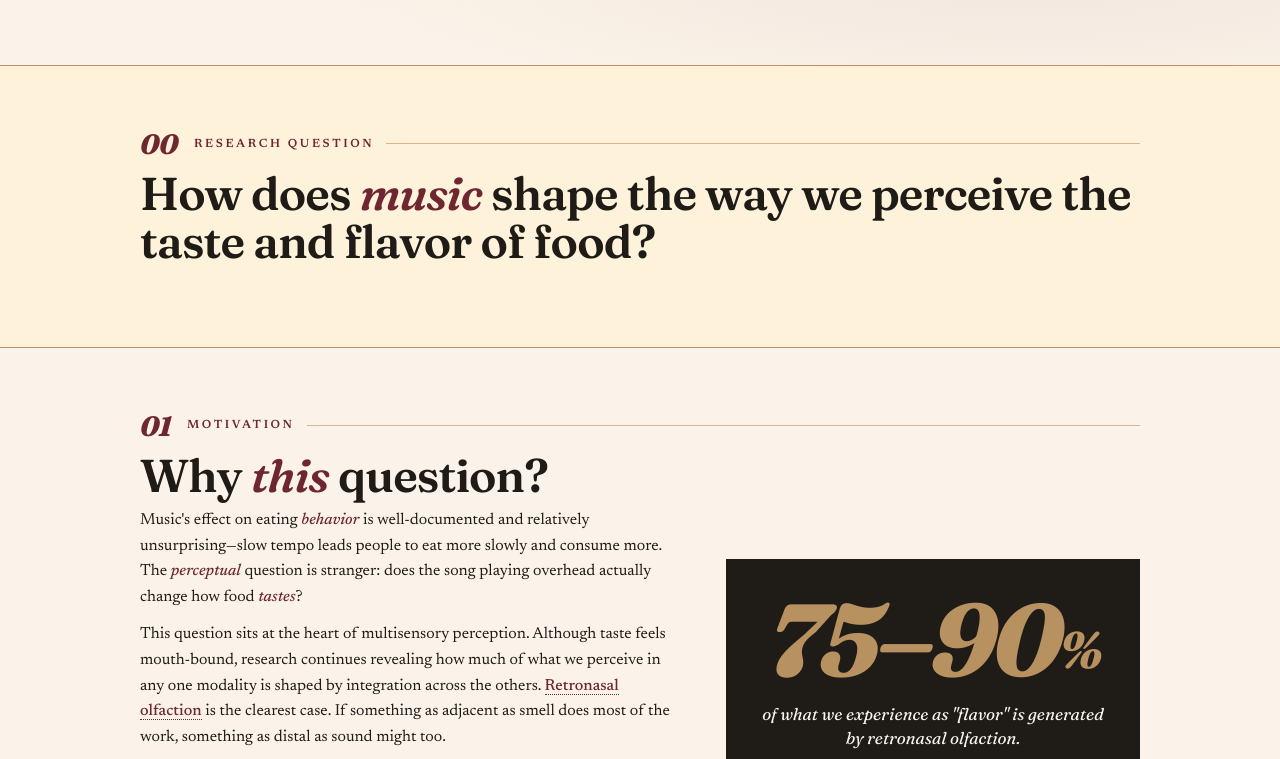
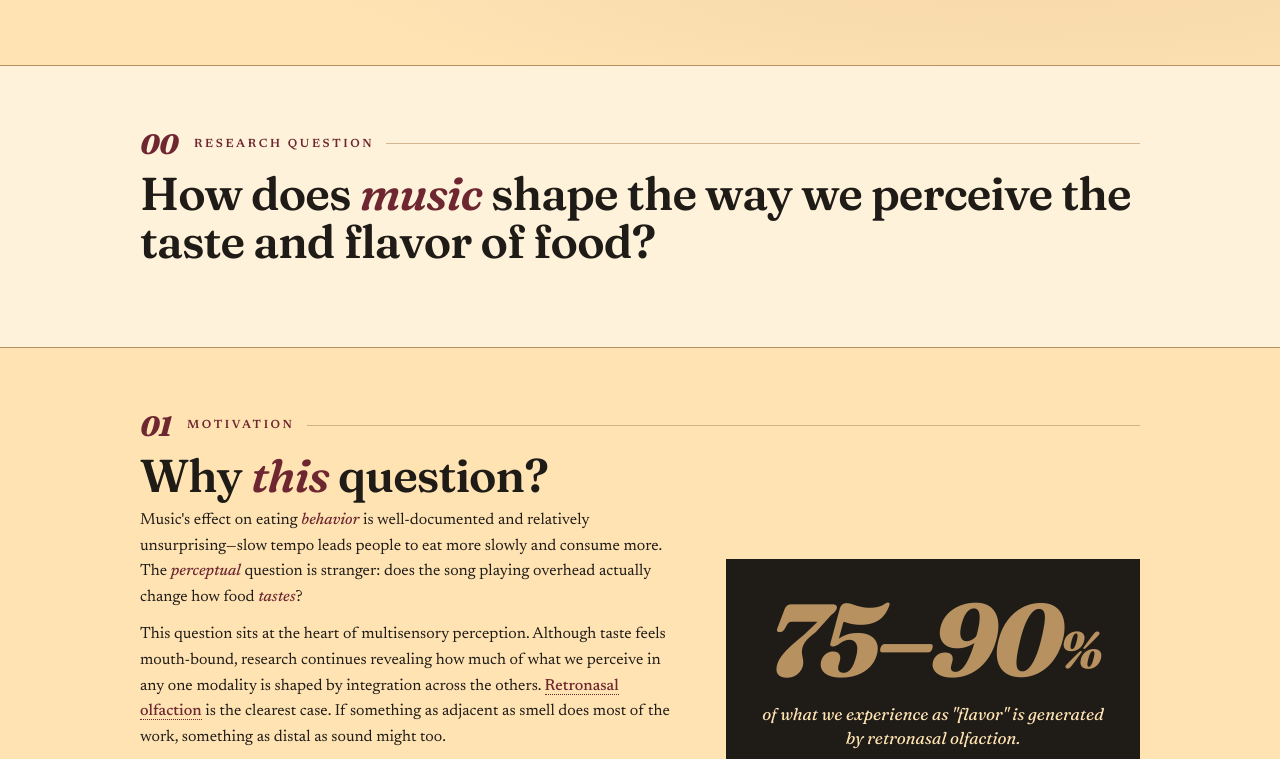
Before and after one commit to lucilleoh/music-as-seasoning, a plain HTML site: page index.html in a window 1280 px wide. Shown: the part 269-1028 px from the top of the page. Drawn offline with Linux system fonts and the light colour scheme.

Commit message:
cream swap v2

```diff
--- a/index.html
+++ b/index.html
@@ -9,7 +9,7 @@
 <link href="https://fonts.googleapis.com/css2?family=Fraunces:ital,opsz,wght@0,9..144,400;0,9..144,500;0,9..144,600;0,9..144,700;0,9..144,800;0,9..144,900;1,9..144,400;1,9..144,500;1,9..144,600;1,9..144,800&family=Newsreader:ital,opsz,wght@0,6..72,400;0,6..72,500;0,6..72,600;1,6..72,400;1,6..72,500&display=swap" rel="stylesheet">
 <style>
   :root {
-    --cream:    #FBF3E9;
+    --cream:    #FFE3B3;
     --soft:     #FFF2DB;
     --ink:      #1F1B17;
     --ink-soft: #2E2823;
```
